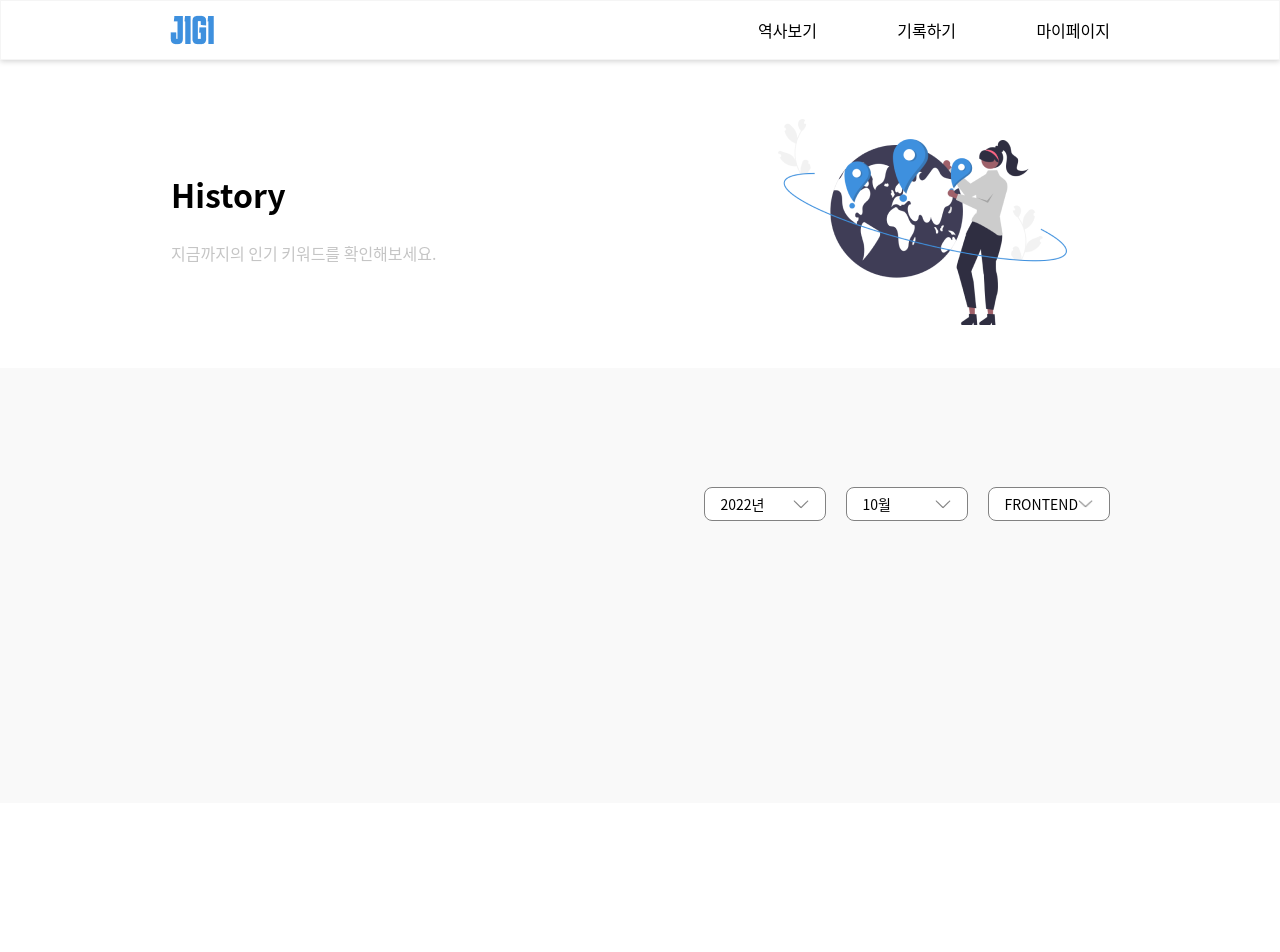
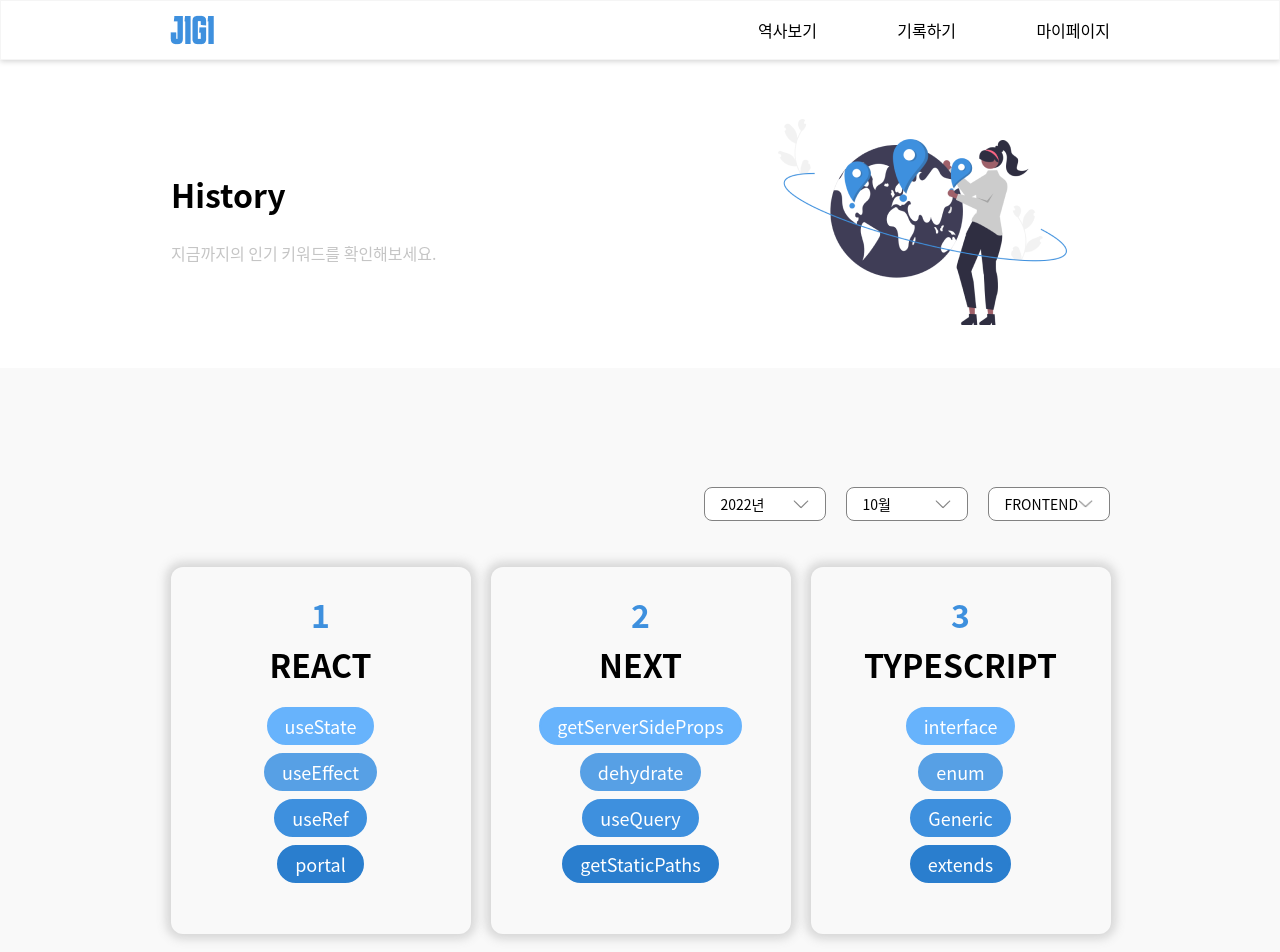
Before and after one commit to JIGI-2022-HACKATHON/JIGI_FRONT, a Next.js app: page /history in a window 1280 px wide. Shown: the top 952 px of the page. Before the commit the page ends 803 px from the top, so only its background shows below. Built offline with nearby package versions, Linux system fonts and the light colour scheme.

Commit message:
Update history.tsx

```diff
--- a/pages/history.tsx
+++ b/pages/history.tsx
@@ -1,11 +1,38 @@
-import React from "react";
+import React, { useState, useEffect } from "react";
 import styled from "@emotion/styled";
 import Img from "../assets/img/history.png";
 import Image from "next/image";
-import { position } from "../model/positon";
+import { position, PositionType } from "../model/positon";
 import SelectBox from "../components/common/select/SelectBox";
+import { grade, GradeType } from "../model/grade";
+import Card from "../components/main/Card";
 
 const History = () => {
+  const array = [
+    { title: "REACT", tags: ["useState", "useEffect", "useRef", "portal"] },
+    {
+      title: "NEXT",
+      tags: ["getServerSideProps", "dehydrate", "useQuery", "getStaticPaths"],
+    },
+    { title: "TYPESCRIPT", tags: ["interface", "enum", "Generic", "extends"] },
+  ];
+  const array2 = [
+    {
+      title: "SPRING BOOT",
+      tags: ["DI", "AOC", "portal", ""],
+    },
+    {
+      title: "NEST.JS",
+      tags: ["getServerSideProps", "dehydrate", "useQuery", "getStaticPaths"],
+    },
+    { title: "DJANGO", tags: ["interface", "enum", "Generic", "extends"] },
+  ];
+  const [viewArray, setViewArray] = useState([]);
+  const [value, setValue] = useState<PositionType>("FRONTEND");
+  useEffect(() => {
+    if (value == "FRONTEND") setViewArray(array);
+    else if (value == "BACKEND") setViewArray(array2);
+  }, [value]);
   return (
     <Wrapper>
       <div className="top">
@@ -39,6 +66,16 @@ const History = () => {
               placeholder="FRONTEND"
             />
           </div>
+          <main>
+            {viewArray?.map((record, idx) => (
+              <Card
+                idx={idx + 1}
+                title={record.title}
+                tags={record.tags}
+                key={idx}
+              />
+            ))}
+          </main>
         </div>
       </div>
     </Wrapper>
@@ -70,19 +107,29 @@ const Wrapper = styled.div`
   }
   > .bottom {
     background-color: ${({ theme }) => theme.background_gray};
+    padding-bottom: 200px;
     > .history_container {
+      position: relative;
       display: flex;
-      justify-content: end;
+      flex-direction: column;
       margin: 0 auto;
       padding-top: 119px;
       width: 939px;
       height: 435px;
       > .fillterBox {
+        position: absolute;
+        right: 0px;
         width: 406px;
         display: flex;
         justify-content: space-between;
       }
     }
+    main {
+      position: absolute;
+      margin-top: 80px;
+      display: flex;
+      gap: 20px;
+    }
   }
 `;
 export default History;
```
